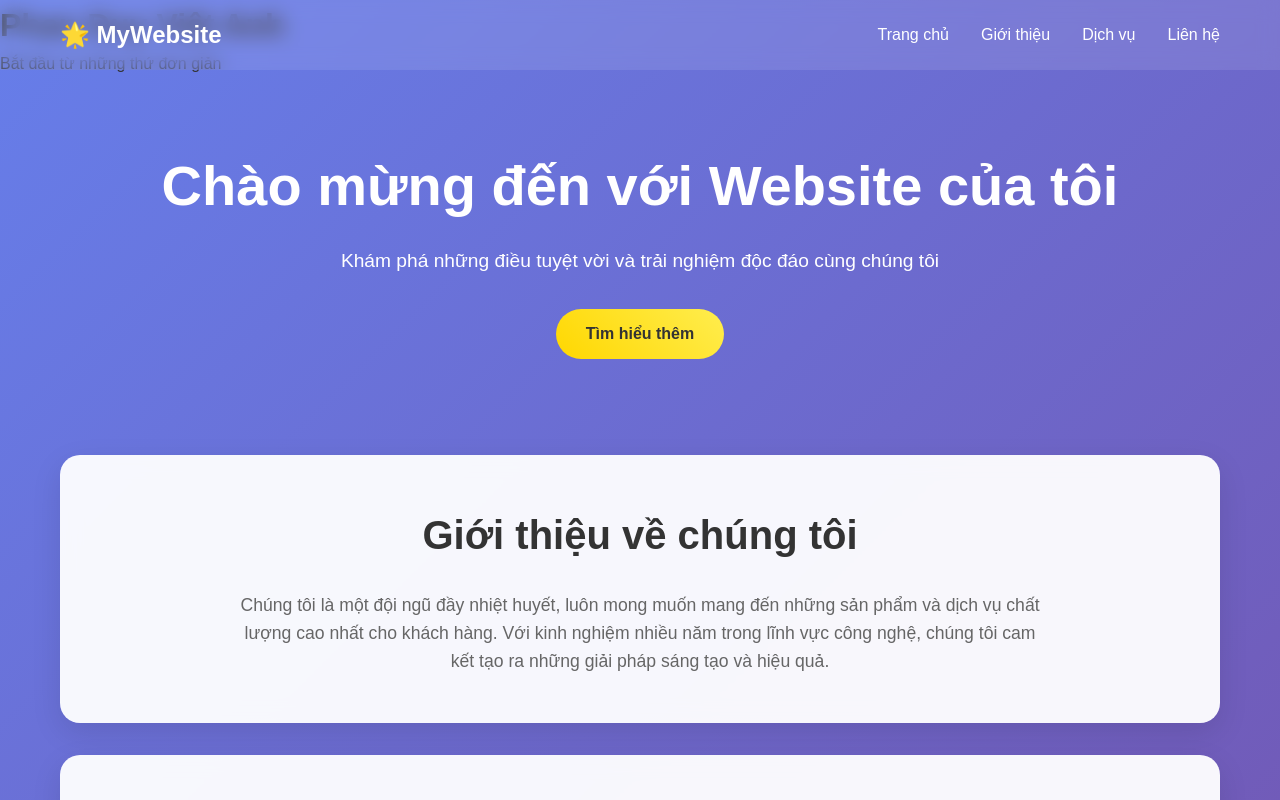
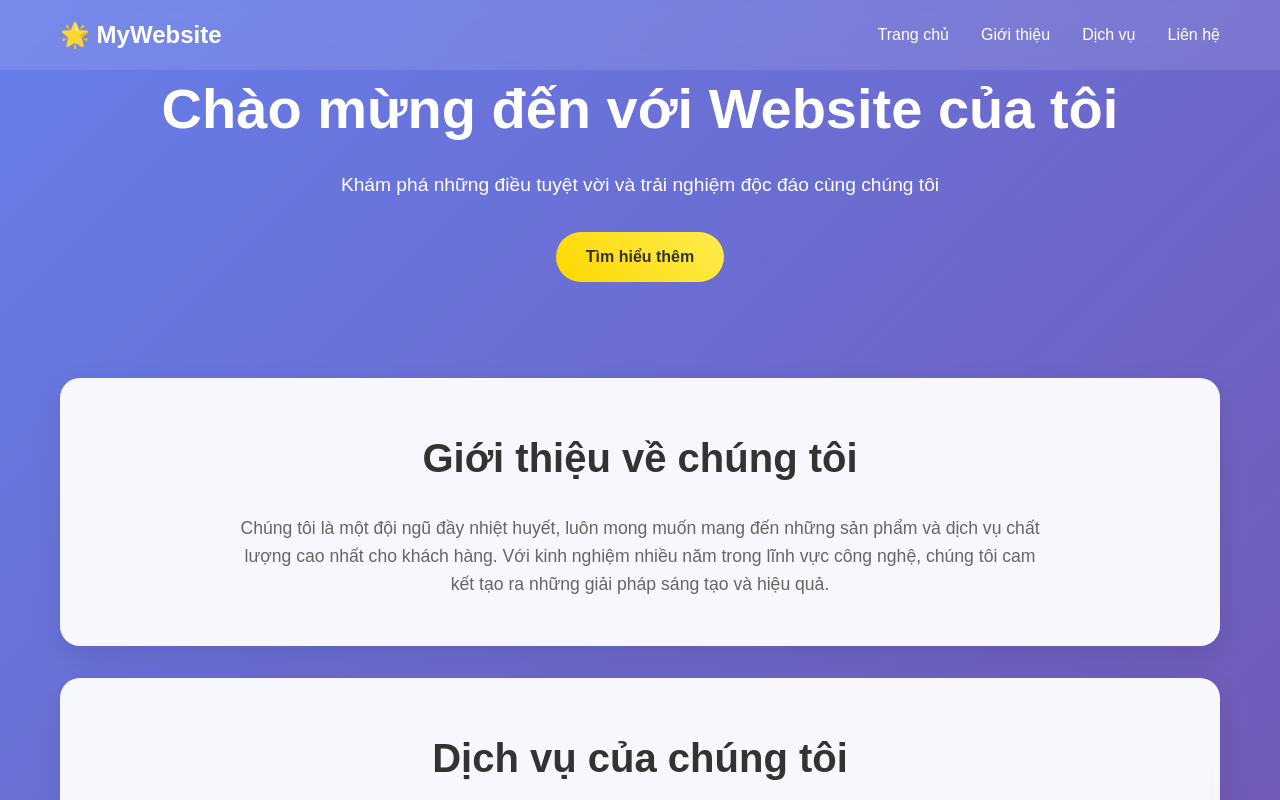
Before and after one commit to trungdung1711/git-demo, a plain HTML site: page Web.html in a window 1280 px wide. Shown: the top 800 px of the page. Drawn offline with Linux system fonts and the light colour scheme.

Commit message:
Đẩy code lên

```diff
--- a/Web.html
+++ b/Web.html
@@ -5,10 +5,6 @@
     <meta charset="UTF-8">
     <meta name="viewport" content="width=device-width, initial-scale=1.0">
     <title>Trang Web Của Tôi</title>
-    <h1>Phan Duy Việt Anh </h1>
-    <p>
-        Bắt đầu từ những thứ đơn giản
-    </p>
     <style>
     </style>
 </head>
```
